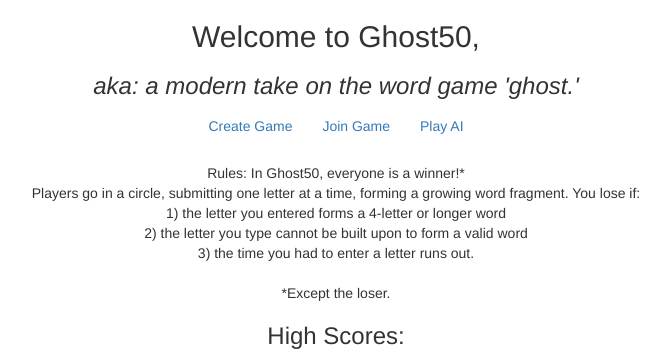
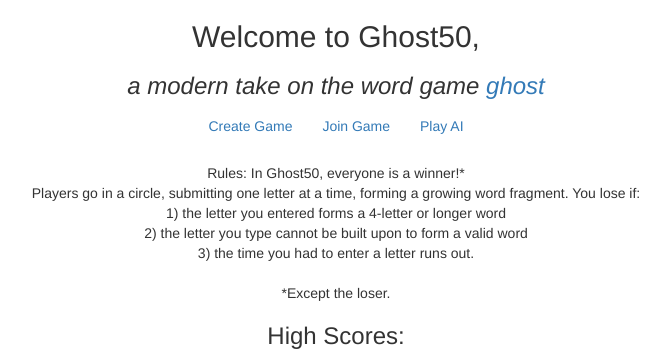
Before and after one commit to theTejMahal/ghost50-final, a Flask app: page / in a window 1280 px wide. Shown: the part 52-412 px from the top of the page, without its empty margins (304-970 px from the left). Run offline with Flask 2, Linux system fonts and the light colour scheme; the visitor is signed in with stand-in values (Sample User, id 1); data that the repository does not hold is empty; some libraries are stand-ins or nearby versions.

Commit message:
Update index

```diff
--- a/app/templates/index.html
+++ b/app/templates/index.html
@@ -7,7 +7,7 @@
 {% block main %}
 
 <h2>Welcome to Ghost50, </h2>
-<h3><i>aka: a modern take on the word game 'ghost.'</i></h3>
+<h3><i>a modern take on the word game <a href="https://en.wikipedia.org/wiki/Ghost_(game)">ghost</a></i></h3>
 
 
 <a href="{{ url_for('createRoom') }}" class="btn btn-large">Create Game</a>
```
